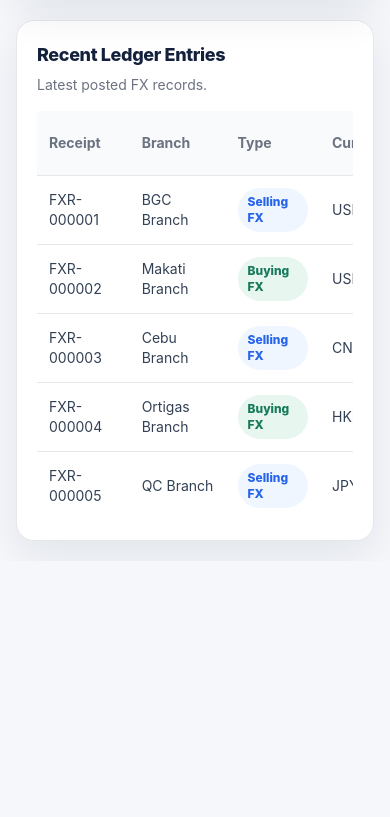
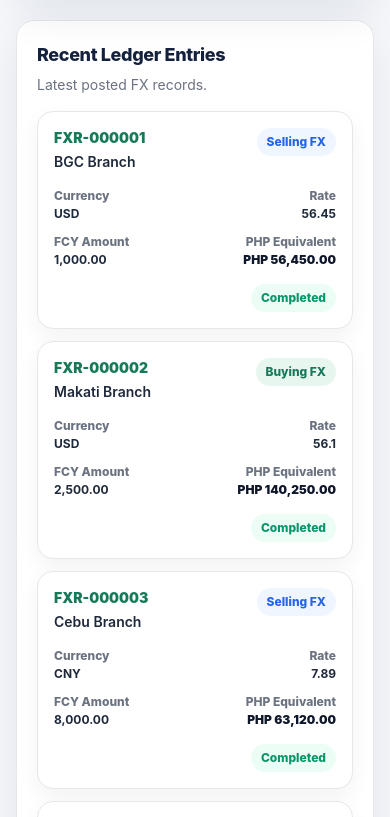
Before and after one commit to stevenzct/fx-system, a Next.js app: page /dashboard in a window 390 px wide. Shown: the part 1607-2424 px from the top of the page. Before the commit the page ends 2168 px from the top, so only its background shows below. Built offline with nearby package versions, Linux system fonts and the light colour scheme.

Commit message:
chore: add responsive ui for ledger table

```diff
--- a/components/ledger/LedgerTable.tsx
+++ b/components/ledger/LedgerTable.tsx
@@ -8,6 +8,52 @@ const fullHeaders = ["Date", "Receipt", "Branch", "Customer", "Type", "Currency"
 
 export function LedgerTable({ entries, compact = false }: Readonly<{ entries: LedgerEntry[]; compact?: boolean }>) {
   return (
+    <>
+      <div className="grid gap-3 md:hidden">
+        {entries.map((entry) => (
+          <article key={entry.id} className="rounded-2xl border border-line bg-white p-4 shadow-[0_8px_22px_rgba(15,23,42,0.05)]">
+            <div className="flex items-start justify-between gap-3">
+              <div className="min-w-0">
+                <h3 className="truncate text-sm font-black text-primary">{entry.receiptNo}</h3>
+                <p className="mt-1 truncate text-sm font-semibold text-slate-800">{entry.branch}</p>
+                {!compact ? <p className="mt-1 truncate text-xs text-muted">{entry.customer}</p> : null}
+              </div>
+              <Badge value={entry.type} />
+            </div>
+
+            <dl className="mt-4 grid grid-cols-2 gap-3 text-xs">
+              {!compact ? (
+                <div className="col-span-2">
+                  <dt className="font-extrabold text-muted">Date</dt>
+                  <dd className="m-0 mt-0.5 text-slate-700">{entry.date}</dd>
+                </div>
+              ) : null}
+              <div>
+                <dt className="font-extrabold text-muted">Currency</dt>
+                <dd className="m-0 mt-0.5 font-bold text-slate-800">{entry.currency}</dd>
+              </div>
+              <div className="text-right">
+                <dt className="font-extrabold text-muted">Rate</dt>
+                <dd className="m-0 mt-0.5 font-bold text-slate-800">{formatRate(entry.rate)}</dd>
+              </div>
+              <div>
+                <dt className="font-extrabold text-muted">FCY Amount</dt>
+                <dd className="m-0 mt-0.5 font-bold text-slate-800">{formatMoney(entry.fcyAmount)}</dd>
+              </div>
+              <div className="text-right">
+                <dt className="font-extrabold text-muted">PHP Equivalent</dt>
+                <dd className="m-0 mt-0.5 font-black text-slate-900">{formatPhp(entry.phpEquivalent)}</dd>
+              </div>
+            </dl>
+
+            <div className="mt-4 flex justify-end">
+              <Badge value={entry.status} />
+            </div>
+          </article>
+        ))}
+      </div>
+
+      <div className="hidden md:block">
         <DataTable headers={compact ? compactHeaders : fullHeaders}>
           {entries.map((entry) => (
             <tr key={entry.id}>
@@ -28,5 +74,7 @@ export function LedgerTable({ entries, compact = false }: Readonly<{ entries: Le
             </tr>
           ))}
         </DataTable>
+      </div>
+    </>
   );
 }
```
Lines whose indentation alone changed are shown as unchanged.
